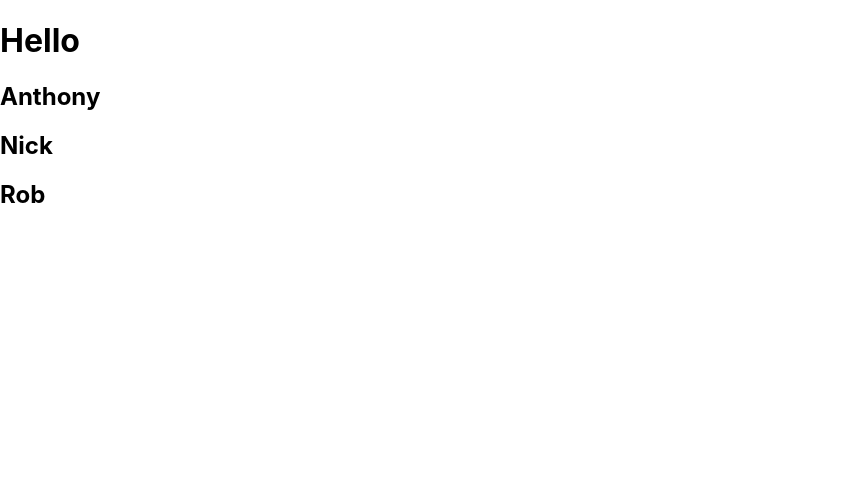
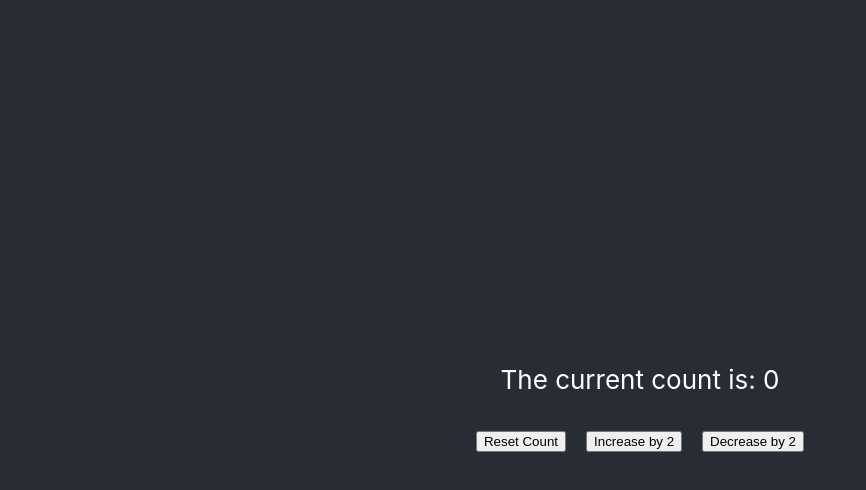
Before and after one commit to AntReyn12/react-practice, a React (Create React App) app: page / in a window 1280 px wide. Shown: the top 490 px of the page, without its empty margins (0-866 px from the left). Built offline with nearby package versions, Linux system fonts and the light colour scheme.

Commit message:
practiced with handling usestate with a reset button as well as increase and decrease

```diff
--- a/src/App.css
+++ b/src/App.css
@@ -36,3 +36,7 @@
     transform: rotate(360deg);
   }
 }
+
+.button {
+  margin: 10px;
+}
--- a/src/App.js
+++ b/src/App.js
@@ -1,16 +1,13 @@
 import React from "react";
 import "./App.css";
-import Employee from "./Employee";
-
-const employeeInfo = ["Anthony", "Nick", "Rob"];
+import Counter from "./Counter";
 
 const App = () => {
   return (
-    <div>
-      <h1>Hello</h1>
-      {employeeInfo.map((employee) => {
-        return <h2>{employee}</h2>;
-      })}
+    <div className="App">
+      <header className="App-header">
+        <Counter />
+      </header>
     </div>
   );
 };
--- a/src/Counter.jsx
+++ b/src/Counter.jsx
@@ -1,7 +1,12 @@
 import React, {useState} from "react";
 
 const Counter = () => {
-  const [count, setCount] = useState(0);
+  const initialCount = 0;
+  const [count, setCount] = useState(initialCount);
+
+  const handleReset = () => {
+    setCount(initialCount);
+  };
 
   const handleIncrease = () => {
     setCount(count + 2);
@@ -14,8 +19,17 @@ const Counter = () => {
   return (
     <div>
       <p>The current count is: {count}</p>
-      <button onClick={handleIncrease}>Increase by 2</button>
-      <button onClick={handleDecrease}>Decrease by 2</button>
+      <div style={{display: "flex"}}>
+        <button className="button" onClick={handleReset}>
+          Reset Count
+        </button>
+        <button className="button" onClick={handleIncrease}>
+          Increase by 2
+        </button>
+        <button className="button" onClick={handleDecrease}>
+          Decrease by 2
+        </button>
+      </div>
     </div>
   );
 };
```
